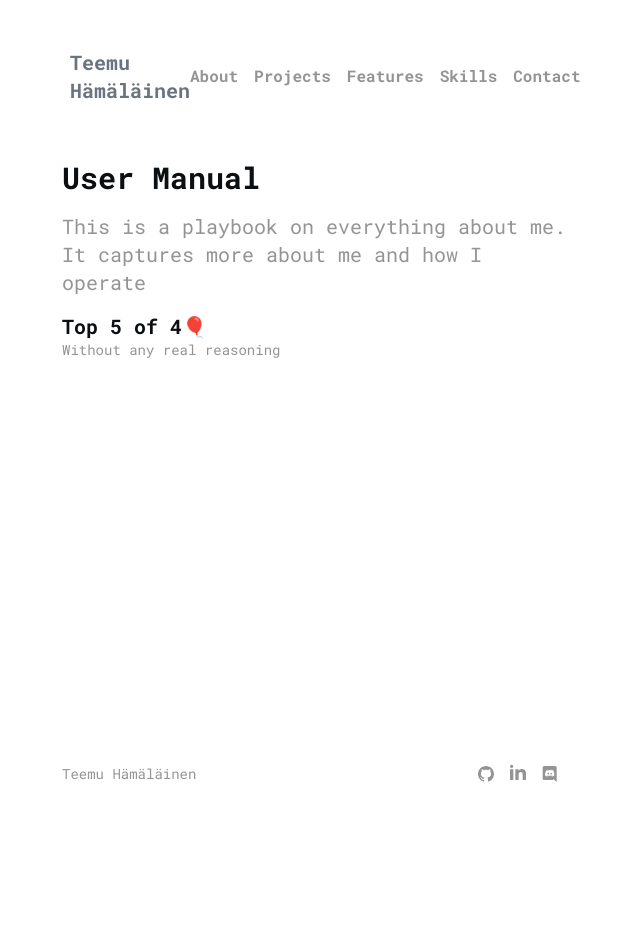
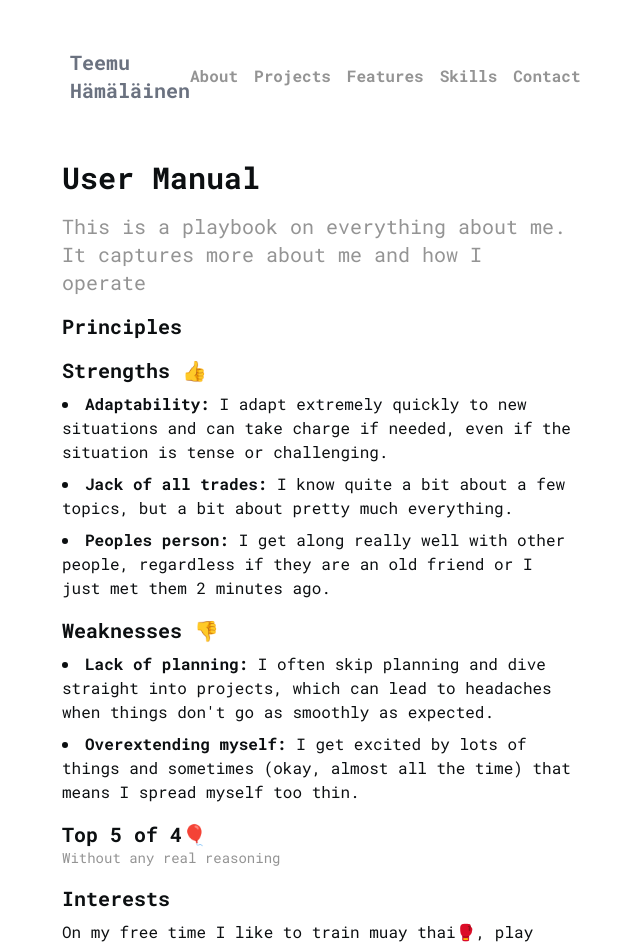
Before and after one commit to temevh/minimalisticPort, a Next.js app: page /manual in a window 1280 px wide. Shown: the top 946 px of the page, without its empty margins (322-962 px from the left). Before the commit the page ends 800 px from the top, so only its background shows below. Built offline with nearby package versions, Linux system fonts and the light colour scheme.

Commit message:
more about me added

```diff
--- a/src/app/about/components/Next.jsx
+++ b/src/app/about/components/Next.jsx
@@ -7,8 +7,6 @@ const Next = () => {
         <a
           href="/manual"
           className="text-blue-500 hover:text-blue-400 hover:cursor-pointer"
-          target="_blank"
-          rel="noopener noreferrer"
         >
           {" "}
           how to work with me
--- /dev/null
+++ b/src/app/manual/components/Interests.jsx
@@ -0,0 +1,13 @@
+const Interests = () => {
+  return (
+    <>
+      <p className="text-xl font-bold mt-4 mb-2">Interests</p>
+      <p>
+        On my free time I like to train muay thai🥊, play videogames🎮, go to
+        the gym💪, read books📚 and of course code🤓
+      </p>
+    </>
+  );
+};
+
+export default Interests;
--- /dev/null
+++ b/src/app/manual/components/Principles.jsx
@@ -0,0 +1,9 @@
+const Principles = () => {
+  return (
+    <>
+      <p className="text-xl font-bold mt-4 mb-2">Principles</p>
+    </>
+  );
+};
+
+export default Principles;
--- /dev/null
+++ b/src/app/manual/components/StrenWeak.jsx
@@ -0,0 +1,35 @@
+const StrenWeak = () => {
+  return (
+    <div>
+      <p className="text-xl font-bold mt-4 mb-2">Strengths 👍</p>
+      <li className="mb-2">
+        <span className="font-bold">Adaptability: </span> I adapt extremely
+        quickly to new situations and can take charge if needed, even if the
+        situation is tense or challenging.
+      </li>
+      <li className="mb-2">
+        <span className="font-bold"> Jack of all trades:</span> I know quite a
+        bit about a few topics, but a bit about pretty much everything.
+      </li>
+      <li className="mb-2">
+        <span className="font-bold"> Peoples person:</span> I get along really
+        well with other people, regardless if they are an old friend or I just
+        met them 2 minutes ago.
+      </li>
+
+      <p className="text-xl font-bold mt-4 mb-2">Weaknesses 👎</p>
+      <li className="mb-2">
+        <span className="font-bold">Lack of planning:</span> I often skip
+        planning and dive straight into projects, which can lead to headaches
+        when things don't go as smoothly as expected.
+      </li>
+      <li className="mb-2">
+        <span className="font-bold">Overextending myself:</span> I get excited
+        by lots of things and sometimes (okay, almost all the time) that means I
+        spread myself too thin.
+      </li>
+    </div>
+  );
+};
+
+export default StrenWeak;
--- a/src/app/manual/components/TopFive.jsx
+++ b/src/app/manual/components/TopFive.jsx
@@ -2,7 +2,7 @@ const TopFive = () => {
   //Books, movies, songs, sports, foods
 
   const stuff = [
-    { title: "Books", list: ["Dune", "Dune 2"] },
+    { title: "Books", list: ["Dune", "Ego", "Hitchikers guide"] },
     { title: "Movies", list: ["Dune", "Dune 2"] },
     { title: "Sports", list: ["Dune", "Dune 2"] },
     { title: "Foods", list: ["Dune", "Dune 2"] },
--- a/src/app/manual/components/index.jsx
+++ b/src/app/manual/components/index.jsx
@@ -1,3 +1,6 @@
 import TopFive from "./TopFive";
+import StrenWeak from "./StrenWeak";
+import Interests from "./Interests";
+import Principles from "./Principles";
 
-export { TopFive };
+export { TopFive, StrenWeak, Interests, Principles };
--- a/src/app/manual/page.jsx
+++ b/src/app/manual/page.jsx
@@ -1,4 +1,4 @@
-import { TopFive } from "./components";
+import { TopFive, StrenWeak, Interests, Principles } from "./components";
 
 const ManualPage = () => {
   return (
@@ -8,7 +8,10 @@ const ManualPage = () => {
         This is a playbook on everything about me. It captures more about me and
         how I operate{" "}
       </p>
+      <Principles />
+      <StrenWeak />
       <TopFive />
+      <Interests />
     </div>
   );
 };
--- a/src/app/projects/components/ProjectCard.jsx
+++ b/src/app/projects/components/ProjectCard.jsx
@@ -8,7 +8,7 @@ const ProjectCard = ({ project, index }) => {
       <img
         src={project.img}
         alt={project.title}
-        className="w-32 h-32 rounded-[10px] object-cover border-[1px] border-secondary"
+        className="w-32 h-32 rounded-[10px] object-cover border-[1px] border-secondary opacity-80"
       />
       <div className="pl-4">
         <p className="font-bold">{project.title}</p>
```
